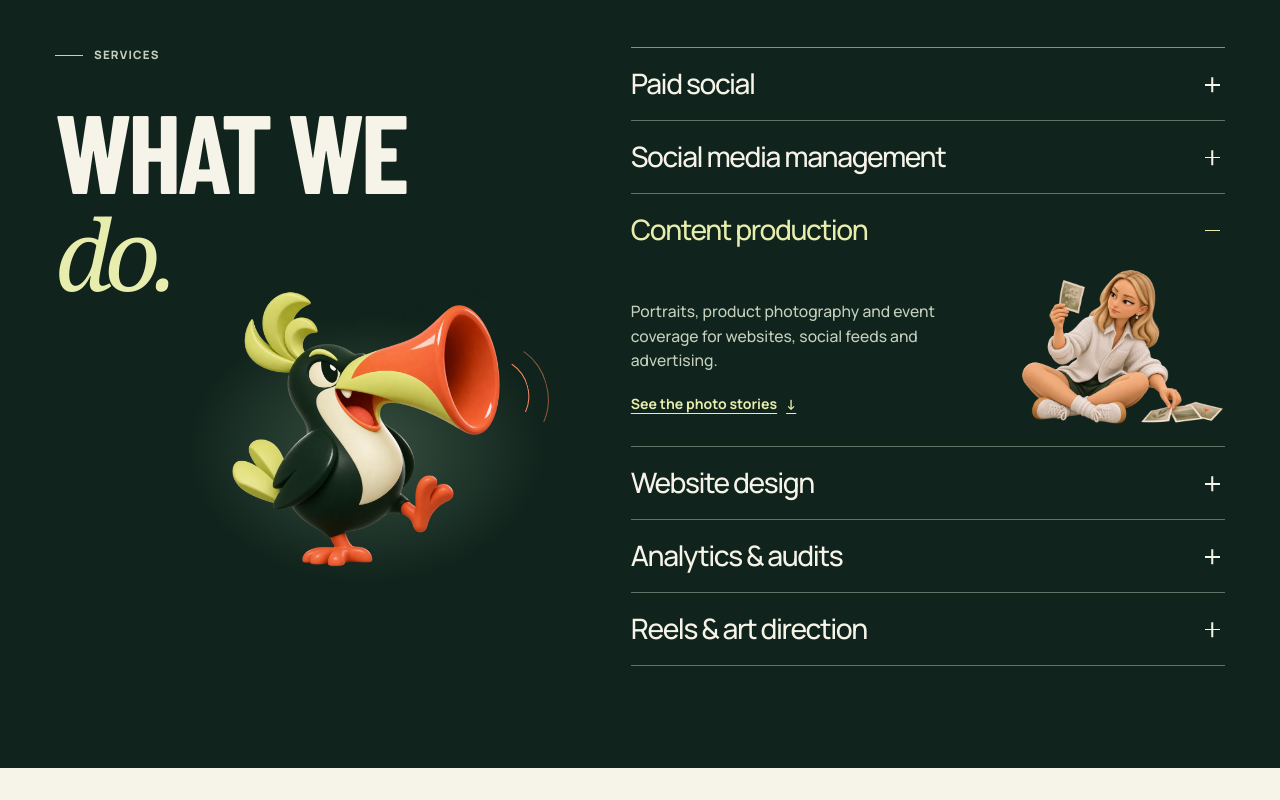
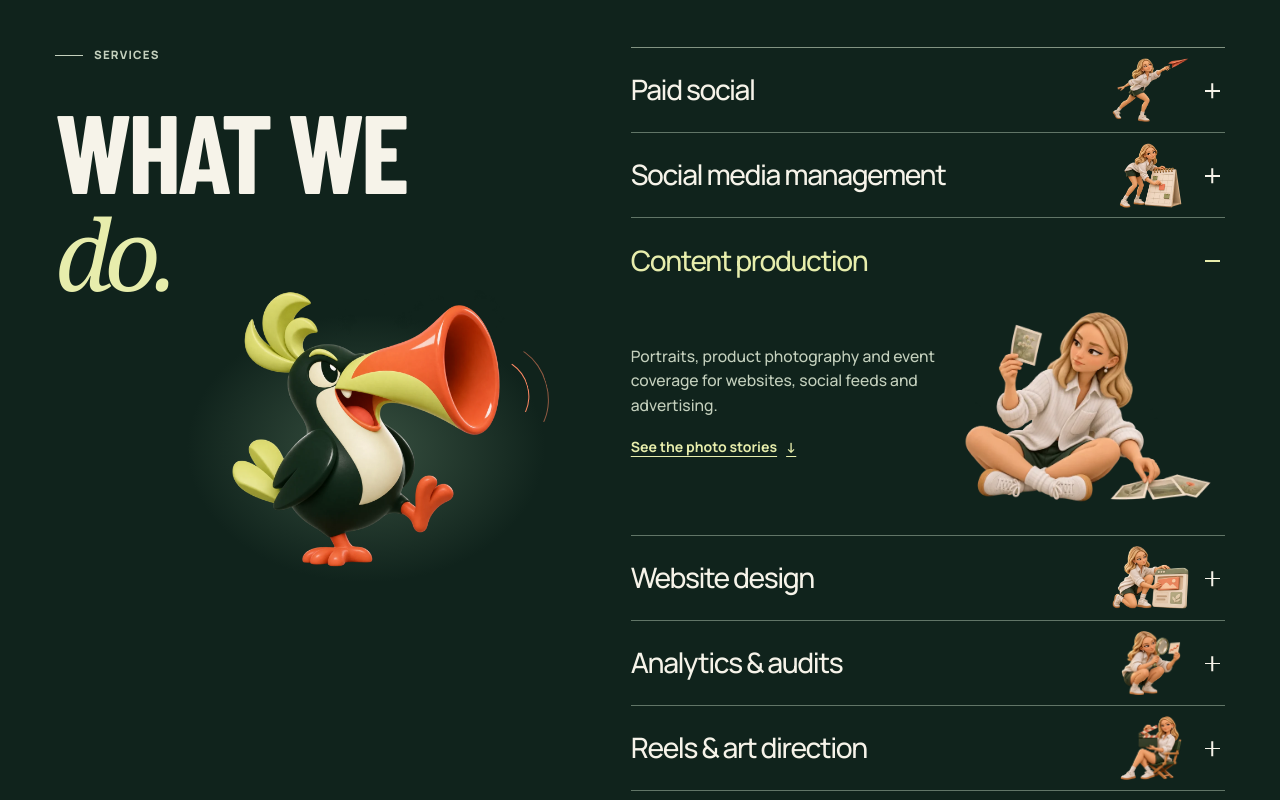
Before and after one commit to scorpochabro-solo/polly, a plain HTML site: page 2027/index.html in a window 1280 px wide. Shown: the part 860-1660 px from the top of the page. Drawn offline with Linux system fonts and the light colour scheme.

Commit message:
Illustrate each 2027 service with a Polina scene

```diff
--- a/2027/edition.css
+++ b/2027/edition.css
@@ -97,19 +97,36 @@ nav a:hover, .footer-inner a:hover { text-decoration: underline; text-underline-
 .sound-wave::before, .sound-wave::after { content: ""; position: absolute; inset: 0 20%; border: 1px solid transparent; border-right-color: currentColor; border-radius: 50%; transform: rotate(-16deg); }
 .sound-wave::after { inset: -22% 0 -22% 18%; opacity: .55; }
 .services .cap { color: var(--muted); }
-.catalog { align-self: center; border-top: 1px solid #829382; }
+.catalog { align-self: center; min-width: 0; container-type: inline-size; border-top: 1px solid #829382; }
 .catalog details { border-bottom: 1px solid #617567; }
-summary { position: relative; padding: 19px 38px 19px 0; cursor: pointer; list-style: none; font-size: clamp(1.25rem, 2.2vw, 2.3rem); letter-spacing: -.05em; line-height: 1.2; transition: color .2s; }
-summary::-webkit-details-marker { display: none; }
-summary::before, summary::after { content: ""; position: absolute; height: 1.5px; width: 15px; right: 5px; top: 50%; background: currentColor; }
-summary::after { transform: rotate(90deg); transition: transform .2s; }
-details[open] summary, summary:hover { color: var(--lime); }
-details[open] summary::after { transform: rotate(0deg); }
-details p { max-width: 54ch; margin: -4px 22px 23px 0; color: var(--muted); font-size: .98rem; }
-.production-note { display: grid; grid-template-columns: minmax(0,1fr) minmax(0,.58fr); align-items: end; gap: clamp(12px,2vw,30px); padding: 2px 0 20px; }
-.production-note p { max-width: 36ch; margin: 0 0 10px; }
-.production-note a { display: inline-flex; gap: 9px; align-items: center; min-height: 44px; font-size: .88rem; font-weight: 700; color: var(--lime); text-decoration: underline; text-underline-offset: .25em; }
-.print-scene { width: min(100%,205px); height: auto; justify-self: end; }
+.catalog summary {
+  --preview: clamp(57px, 13cqw, 96px);
+  position: relative; display: grid; grid-template-columns: minmax(0,1fr) var(--preview); align-items: center;
+  gap: clamp(8px, 2.5cqw, 22px); min-height: calc(20px + var(--preview) * .83); padding: 8px clamp(30px, 6cqw, 48px) 8px 0;
+  cursor: pointer; list-style: none; font-size: clamp(1.25rem, 2.2vw, 2.3rem); letter-spacing: -.05em; line-height: 1.2; transition: color .2s;
+}
+.catalog summary::-webkit-details-marker { display: none; }
+.catalog summary::before, .catalog summary::after { content: ""; position: absolute; height: 1.5px; width: 15px; right: 5px; top: 50%; background: currentColor; }
+.catalog summary::after { transform: rotate(90deg); transition: transform .2s; }
+.catalog details[open] summary, .catalog summary:focus-visible { color: var(--lime); }
+.catalog details[open] summary::after { transform: none; }
+.service-preview { width: 100%; height: auto; aspect-ratio: 1.2; object-fit: contain; transition: transform .25s var(--ease); }
+.catalog details[open] .service-preview { visibility: hidden; }
+@media (hover: hover) and (pointer: fine) {
+  .catalog summary:hover { color: var(--lime); }
+  .catalog summary:hover .service-preview { transform: translateY(-2px) rotate(-3deg); }
+}
+.service-note {
+  display: grid; grid-template-columns: minmax(0,1fr) minmax(0,.83fr); gap: clamp(12px, 4cqw, 32px);
+  align-items: center; padding: 0 clamp(8px, 2cqw, 20px) clamp(20px, 4cqw, 32px) 0;
+}
+.service-note p { max-width: 38ch; color: var(--muted); font-size: .98rem; }
+.service-note a { display: inline-flex; gap: 9px; align-items: center; min-height: 44px; margin-top: 8px; font-size: .88rem; font-weight: 700; color: var(--lime); text-decoration: underline; text-underline-offset: .25em; }
+.service-scene { width: min(100%, 250px); aspect-ratio: 1.2; height: auto; object-fit: contain; justify-self: end; }
+@container (max-width: 330px) {
+  .service-note { grid-template-columns: 1fr; gap: 10px; padding-right: 0; }
+  .service-scene { width: min(66%, 175px); justify-self: center; }
+}
 
 /* Portfolio and markets */
 .studio-head { display: grid; grid-template-columns: minmax(0,1fr) minmax(0,.48fr); grid-template-areas: "label ." "title deck"; align-items: end; gap: 22px clamp(22px,5vw,82px); }
--- a/2027/index.html
+++ b/2027/index.html
@@ -18,7 +18,7 @@
   <link rel="preload" href="assets/barlow-condensed-bold.ttf" as="font" type="font/ttf" crossorigin>
   <meta property="og:image:alt" content="Jungle Marketing with an illustrated Polina Lazareva holding her camera.">
   <link rel="preload" href="assets/polina.webp" as="image" type="image/webp">
-  <link rel="stylesheet" href="edition.css?v=camera-2">
+  <link rel="stylesheet" href="edition.css?v=service-scenes-1">
   <script src="edition.js?v=camera-2" defer></script>
 </head>
 <body id="top">
@@ -67,19 +67,50 @@
           </div>
         </div>
         <div class="catalog">
-          <details><summary>Paid social</summary><p>Reach people on Facebook and VK. We plan campaigns around the action you need, from a first message to a sales enquiry.</p></details>
-          <details><summary>Social media management</summary><p>We plan posts, manage your accounts and shape the look of your profile so visitors can see what you offer.</p></details>
-          <details open><summary>Content production</summary>
-            <div class="production-note">
+          <details>
+            <summary><span>Paid social</span><img class="service-preview" src="assets/services/paid-social.webp" width="500" height="417" alt="" loading="lazy" decoding="async"></summary>
+            <div class="service-note">
+              <p>Reach people on Facebook and VK. We plan campaigns around the action you need, from a first message to a sales enquiry.</p>
+              <img class="service-scene" src="assets/services/paid-social.webp" width="500" height="417" loading="lazy" decoding="async" alt="Polina sending a coral paper plane on its way.">
+            </div>
+          </details>
+          <details>
+            <summary><span>Social media management</span><img class="service-preview" src="assets/services/social-media.webp" width="500" height="508" alt="" loading="lazy" decoding="async"></summary>
+            <div class="service-note">
+              <p>We plan posts, manage your accounts and shape the look of your profile so visitors can see what you offer.</p>
+              <img class="service-scene" src="assets/services/social-media.webp" width="500" height="508" loading="lazy" decoding="async" alt="Polina placing a post on her editorial calendar.">
+            </div>
+          </details>
+          <details open>
+            <summary><span>Content production</span><img class="service-preview" src="assets/polina-prints.webp" width="600" height="465" alt="" loading="lazy" decoding="async"></summary>
+            <div class="service-note">
               <div><p>Portraits, product photography and event coverage for websites, social feeds and advertising.</p>
                 <a href="#studio">See the photo stories <span aria-hidden="true">↓</span></a>
               </div>
-              <img class="print-scene" src="assets/polina-prints.webp" width="600" height="465" loading="lazy" decoding="async" alt="Polina selecting photographic prints.">
+              <img class="service-scene print-scene" src="assets/polina-prints.webp" width="600" height="465" loading="lazy" decoding="async" alt="Polina selecting photographic prints.">
             </div>
           </details>
-          <details><summary>Website design</summary><p>A one-page introduction or a multi-page website that helps visitors explore your offer and get in touch.</p></details>
-          <details><summary>Analytics &amp; audits</summary><p id="audit-scope" tabindex="-1">We review your website, traffic and audience needs. That can include a Yandex Metrica review, product and persona maps, or a marketing kit.</p></details>
-          <details><summary>Reels &amp; art direction</summary><p>Short-form video editing, reel covers and highlight artwork, with a visual direction for the whole profile.</p></details>
+          <details>
+            <summary><span>Website design</span><img class="service-preview" src="assets/services/website-design.webp" width="500" height="408" alt="" loading="lazy" decoding="async"></summary>
+            <div class="service-note">
+              <p>A one-page introduction or a multi-page website that helps visitors explore your offer and get in touch.</p>
+              <img class="service-scene" src="assets/services/website-design.webp" width="500" height="408" loading="lazy" decoding="async" alt="Polina fitting a block into a model web page.">
+            </div>
+          </details>
+          <details>
+            <summary><span>Analytics &amp; audits</span><img class="service-preview" src="assets/services/analytics.webp" width="500" height="539" alt="" loading="lazy" decoding="async"></summary>
+            <div class="service-note">
+              <p id="audit-scope" tabindex="-1">We review your website, traffic and audience needs. That can include a Yandex Metrica review, product and persona maps, or a marketing kit.</p>
+              <img class="service-scene" src="assets/services/analytics.webp" width="500" height="539" loading="lazy" decoding="async" alt="Polina inspecting a tiny chart through a magnifying glass.">
+            </div>
+          </details>
+          <details>
+            <summary><span>Reels &amp; art direction</span><img class="service-preview" src="assets/services/reels.webp" width="500" height="516" alt="" loading="lazy" decoding="async"></summary>
+            <div class="service-note">
+              <p>Short-form video editing, reel covers and highlight artwork, with a visual direction for the whole profile.</p>
+              <img class="service-scene" src="assets/services/reels.webp" width="500" height="516" loading="lazy" decoding="async" alt="Polina in a director’s chair with a film clapperboard.">
+            </div>
+          </details>
         </div>
       </div>
     </section>
```
Also changed, not shown: 2027/assets/services/analytics.webp (added), 2027/assets/services/paid-social.webp (added), 2027/assets/services/reels.webp (added), 2027/assets/services/social-media.webp (added), 2027/assets/services/website-design.webp (added).
